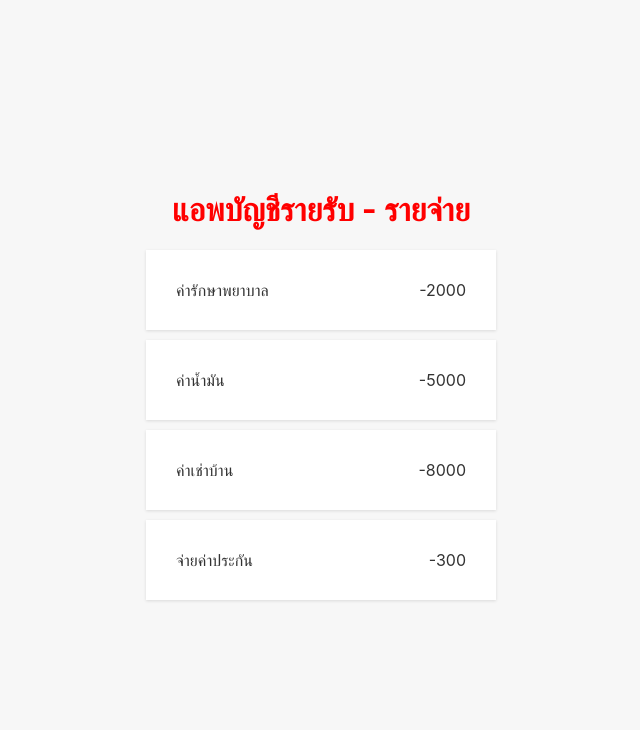
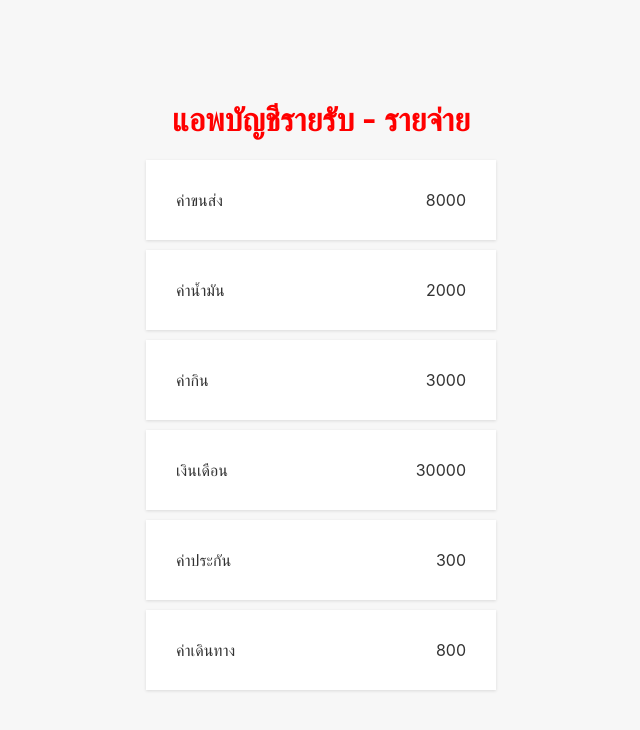
Before and after one commit to Expenditious/React-Learning, a React (Create React App) app: page / in a window 1280 px wide. Shown: the top 730 px of the page, without its empty margins (319-959 px from the left). Built offline with nearby package versions, Linux system fonts and the light colour scheme.

Commit message:
Props Types

```diff
--- a/package.json
+++ b/package.json
@@ -6,6 +6,7 @@
     "@testing-library/jest-dom": "^5.17.0",
     "@testing-library/react": "^13.4.0",
     "@testing-library/user-event": "^13.5.0",
+    "prop-types": "^15.8.1",
     "react": "^18.2.0",
     "react-dom": "^18.2.0",
     "react-scripts": "5.0.1",
--- a/src/components/Transaction.js
+++ b/src/components/Transaction.js
@@ -4,10 +4,12 @@ import { v4 as uuidv4 } from 'uuid';
 
 const Transaction = () => {
   const data = [
-    {title:"ค่ารักษาพยาบาล",amount:2000},
-    {title:"ค่าน้ำมัน",amount:5000},
-    {title:"ค่าเช่าบ้าน",amount:8000},
-    {title:"จ่ายค่าประกัน",amount:300}
+    {title:"ค่าขนส่ง",amount:8000},
+    {title:"ค่าน้ำมัน",amount:2000},
+    {title:"ค่ากิน",amount:3000},
+    {title:"เงินเดือน",amount:30000},
+    {title:"ค่าประกัน",amount:300},
+    {title:"ค่าเดินทาง",amount:800}
   ]
     return (
     <ul className="item-list">
--- a/src/components/item.js
+++ b/src/components/item.js
@@ -1,7 +1,14 @@
+import PropTypes from 'prop-types'; // ES6
+
 const Item = ({title,amount}) => {
     return (
-    <li>{title}<span>-{amount}</span></li>
+    <li>{title}<span> {amount}</span></li>
     );
+}
+Item.propTypes={
+  title:PropTypes.string.isRequired,
+  amount:PropTypes.number.isRequired
+
 }
 
 export default Item
```
